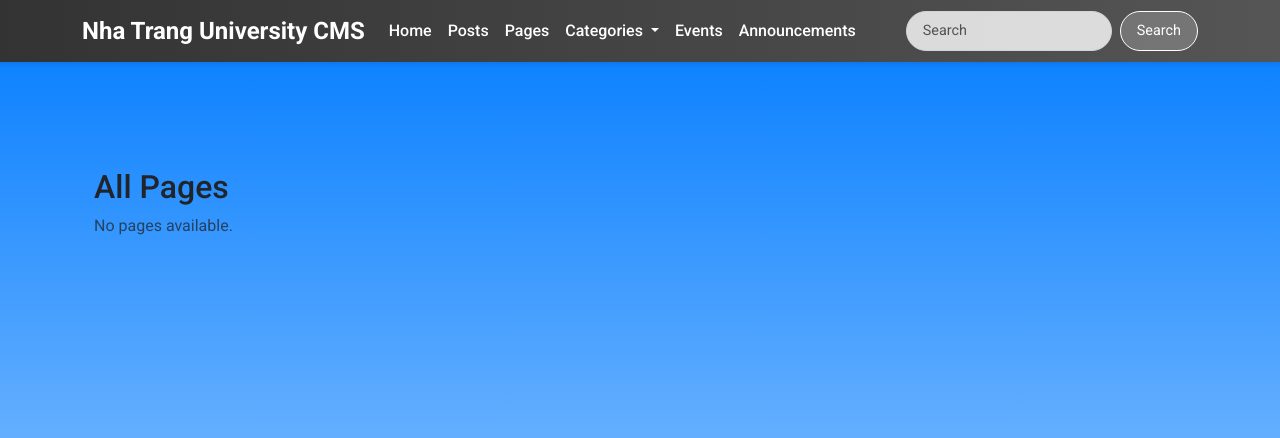
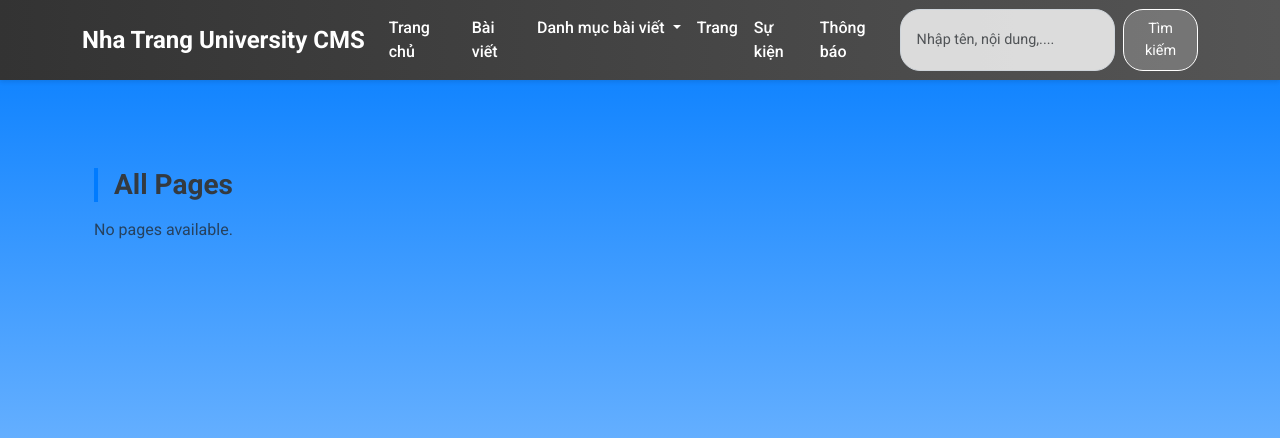
Before and after one commit to TranKimQuang/Faculty.NTU.CMS, a Flask app: page /pages in a window 1280 px wide. Shown: the top 438 px of the page. Run offline with Flask 3, Linux system fonts and the light colour scheme.

Commit message:
chỉnh sửa thêm người tạo

```diff
--- a/app/routes/announcements.py
+++ b/app/routes/announcements.py
@@ -17,8 +17,8 @@ def manage_announcements():
         title = request.form.get('title')
         content = request.form.get('content')
         start_date = request.form.get('start_date')
-        end_date = request.form.get('end_date')
-        image = request.files.get('image')
+        end_date = request.form.get('end_date'),
+        created_by = current_user.id
 
         if not title or not content or not start_date or not end_date:
             flash('All fields are required.', 'danger')
--- a/app/routes/events.py
+++ b/app/routes/events.py
@@ -1,5 +1,5 @@
 from flask import Blueprint, render_template, request, flash, redirect, url_for, current_app
-from flask_login import login_required
+from flask_login import login_required, current_user
 from app import db
 from app.decorators import admin_required
 from app.models import Event
@@ -18,7 +18,8 @@ def manage_events():
         description = request.form.get('description')
         event_date = request.form.get('event_date')
         location = request.form.get('location')
-        image = request.files.get('image')
+        image = request.files.get('image'),
+        created_by = current_user.id
 
         if not title or not description or not event_date or not location:
             flash('All fields are required.', 'danger')
--- a/app/routes/pages.py
+++ b/app/routes/pages.py
@@ -1,5 +1,5 @@
 from flask import Blueprint, render_template, request, flash, redirect, url_for
-from flask_login import login_required
+from flask_login import login_required, current_user
 from app import db
 from app.models import Page
 from datetime import datetime
@@ -12,7 +12,8 @@ def manage_pages():
     if request.method == 'POST':
         title = request.form.get('title')
         slug = request.form.get('slug')
-        content = request.form.get('content')
+        content = request.form.get('content'),
+        created_by = current_user.id
 
         if not title or not slug or not content:
             flash('All fields are required.', 'danger')
--- a/app/routes/posts.py
+++ b/app/routes/posts.py
@@ -52,7 +52,8 @@ def manage_posts():
                     content=content,
                     category_id=category_id,
                     is_published=is_published,
-                    created_at=datetime.now()
+                    created_at=datetime.now(),
+                    created_by = current_user.id
                 )
                 if image and image.filename:
                     if not os.path.exists(current_app.config['UPLOAD_FOLDER']):
--- a/app/static/css/styles.css
+++ b/app/static/css/styles.css
@@ -150,8 +150,8 @@ body {
 
 /* Cần sửa lại cái này cho đúng selector */
 .container.my-5.pt-4 { /* Đã sửa selector: .container.my-5.pt-4 */
-    margin-top: 0 !important;
-    padding-top: 0 !important;
+    margin-top: 0
+    padding-top: 0
 }
 
 h3.mb-3 {
--- a/app/templates/public/announcements.html
+++ b/app/templates/public/announcements.html
@@ -5,7 +5,7 @@
 {% block content %}
     <div class="maincontent">
     <div class="container my-5 pt-5">
-        <h2 class="text-center mb-4">Announcements</h2>
+        <h3 class="mb-3">Announcements</h3>
 
         {% if announcements %}
         <div class="row">
--- a/app/templates/public/base.html
+++ b/app/templates/public/base.html
@@ -21,42 +21,44 @@
             <div class="collapse navbar-collapse" id="navbarNav">
                 <ul class="navbar-nav me-auto mb-2 mb-lg-0">
                     <li class="nav-item">
-                        <a class="nav-link" href="{{ url_for('main.index') }}">Home</a>
+                        <a class="nav-link" href="{{ url_for('main.index') }}">Trang chủ</a>
                     </li>
                     <li class="nav-item">
-                        <a class="nav-link" href="{{ url_for('main.all_posts') }}">Posts</a>
+                        <a class="nav-link" href="{{ url_for('main.all_posts') }}">Bài viết</a>
                     </li>
-                    <li class="nav-item">
-                        <a class="nav-link" href="{{ url_for('main.pages') }}">Pages</a>
-                    </li>
+
                     <li class="nav-item dropdown">
                         <a class="nav-link dropdown-toggle" href="#" id="categoriesDropdown" role="button" data-bs-toggle="dropdown" aria-expanded="false">
-                            Categories
+                            Danh mục bài viết
                         </a>
                         <ul class="dropdown-menu" aria-labelledby="categoriesDropdown">
                             {% for category in categories %}
                             <li><a class="dropdown-item" href="{{ url_for('main.posts', slug=category.slug) }}">{{ category.name }}</a></li>
                             {% else %}
-                            <li><span class="dropdown-item text-muted">No categories available</span></li>
+                            <li><span class="dropdown-item text-muted">CHưa có danh mục</span></li>
                             {% endfor %}
                         </ul>
                     </li>
                     <li class="nav-item">
-                        <a class="nav-link" href="{{ url_for('main.events') }}">Events</a>
+                        <a class="nav-link" href="{{ url_for('main.pages') }}">Trang</a>
                     </li>
                     <li class="nav-item">
-                        <a class="nav-link" href="{{ url_for('main.announcements') }}">Announcements</a>
+                        <a class="nav-link" href="{{ url_for('main.events') }}"> Sự kiện</a>
+                    </li>
+                    <li class="nav-item">
+                        <a class="nav-link" href="{{ url_for('main.announcements') }}">Thông báo</a>
                     </li>
                 </ul>
                 <form class="d-flex" action="{{ url_for('main.search') }}" method="GET">
-                    <input class="form-control me-2" type="search" name="q" placeholder="Search" aria-label="Search">
-                    <button class="btn btn-outline-light" type="submit">Search</button>
+                    <input class="form-control me-2" type="search" name="q" placeholder="Nhập tên, nội dung,...." aria-label="Search">
+                    <button class="btn btn-outline-light" type="submit">Tìm kiếm</button>
                 </form>
             </div>
         </div>
     </nav>
     <!-- Main Content -->
     <div class="container my-5 pt-5">
+
         {% block content %}
         {% endblock %}
     </div>
--- a/app/templates/public/events.html
+++ b/app/templates/public/events.html
@@ -5,7 +5,7 @@
 {% block content %}
 <div class="maincontent">
     <div class="container my-5 pt-5">
-    <h2 class="text-center mb-4">Upcoming Events</h2>
+    <h3 class="mb-3">Upcoming Events</h3>
     <section class="mb-5">
         <div class="row">
             {% for event in events %}
--- a/app/templates/public/pages.html
+++ b/app/templates/public/pages.html
@@ -3,7 +3,7 @@
 {% block content %}
 <div class="maincontent">
     <div class="container mt-5 pt-4">
-        <h2>All Pages</h2>
+        <h3 class="mb-3">All Pages</h3>
         <div class="row">
             {% if pages %}
             {% for page in pages %}
--- a/app/templates/public/posts.html
+++ b/app/templates/public/posts.html
@@ -3,7 +3,7 @@
 {% block content %}
 <div class="maincontent">
     <div class="container mt-5 pt-4">
-        <h2>{% if category %}Posts in {{ category.name }}{% else %}All Posts{% endif %}</h2>
+        <h3 class="mb-3">{% if category %}Posts in {{ category.name }}{% else %}All Posts{% endif %}</h3>
         <div class="row">
             {% if posts %}
             {% for post in posts %}
```
Also changed, not shown: app/models.py (+21 -23 lines).
